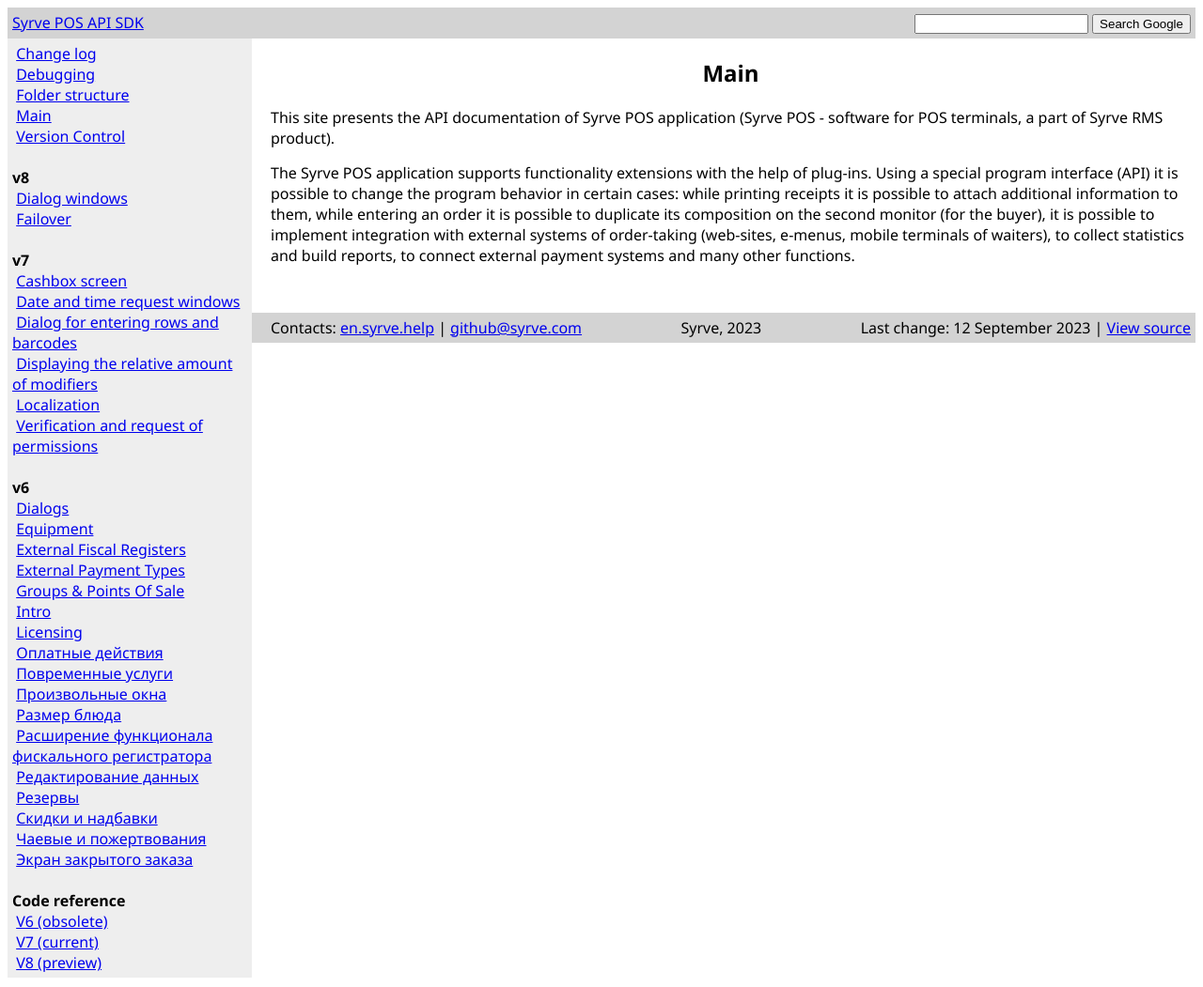
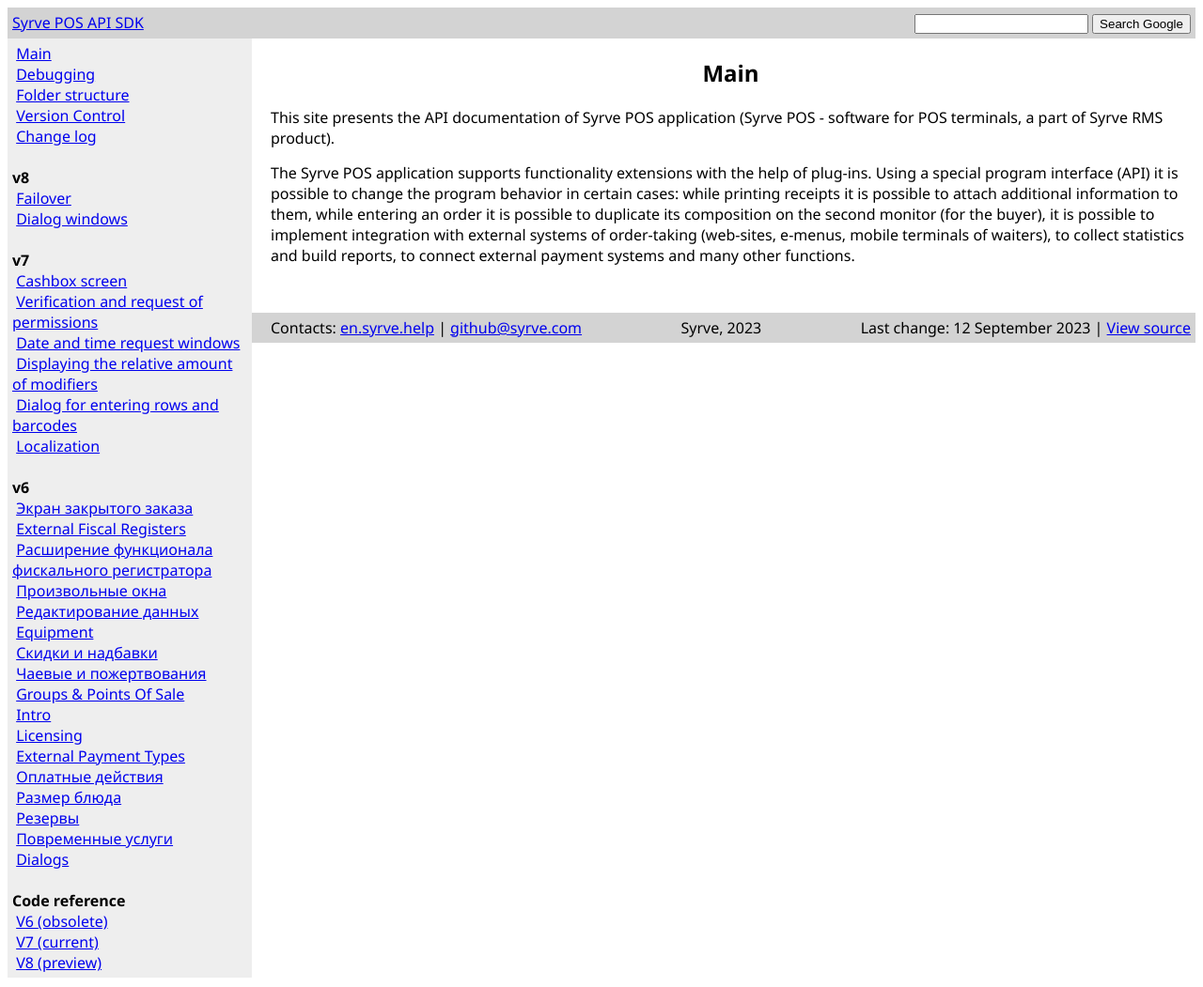
Before and after one commit to Syrve/front.api.doc, a Jekyll site: the page built from index.md, in a window 1280 px wide. Shown: the whole page at 94% size. Built offline with Jekyll 4.4.1, drawn with Linux system fonts in a browser that asks for light colours.

Commit message:
sorting side bar

```diff
--- a/_layouts/default.html
+++ b/_layouts/default.html
@@ -93,7 +93,7 @@
         </div>
     </header>
     <aside>
-        {% assign pagesByTitle = site.pages | where_exp: "post", "post.title" | sort: 'title' %}
+        {% assign pagesByTitle = site.pages | where_exp: "post", "post.title" | sort: 'order' %}
 
         <!-- common topics -->
         {% for p in pagesByTitle %}
```
Also changed, not shown: debugging.md (+1 -0 lines), directories.md (+1 -0 lines), index.md (+1 -0 lines), versioning.md (+1 -0 lines), README.md, changelog.md.
